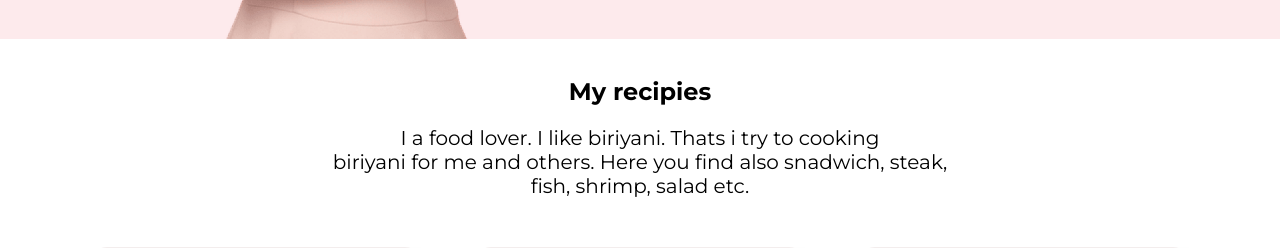
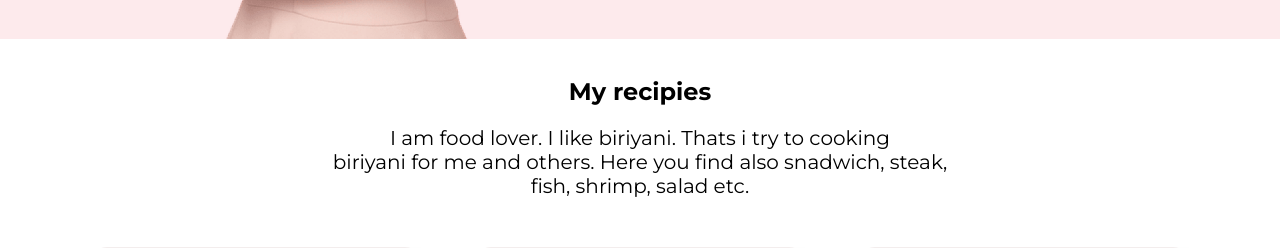
Before and after one commit to shishir1809019/food-network, a plain HTML site: page index.html in a window 1280 px wide. Shown: the part 1340-1588 px from the top of the page. Drawn offline with Linux system fonts and the light colour scheme.

```diff
--- a/index.html
+++ b/index.html
@@ -58,7 +58,7 @@
     <section id="recipie" class="recipie-main">
         <div class="my-recipies">
             <h1>My recipies</h1>
-        <p>I a food lover. I like biriyani. Thats i try to cooking <br> biriyani for me and others. Here you find also snadwich, steak,<br>  fish, shrimp, salad etc.</p>
+        <p>I am food lover. I like biriyani. Thats i try to cooking <br> biriyani for me and others. Here you find also snadwich, steak,<br>  fish, shrimp, salad etc.</p>
         </div>
         <div class="recipies-item">
             <div class="recipie">
```
